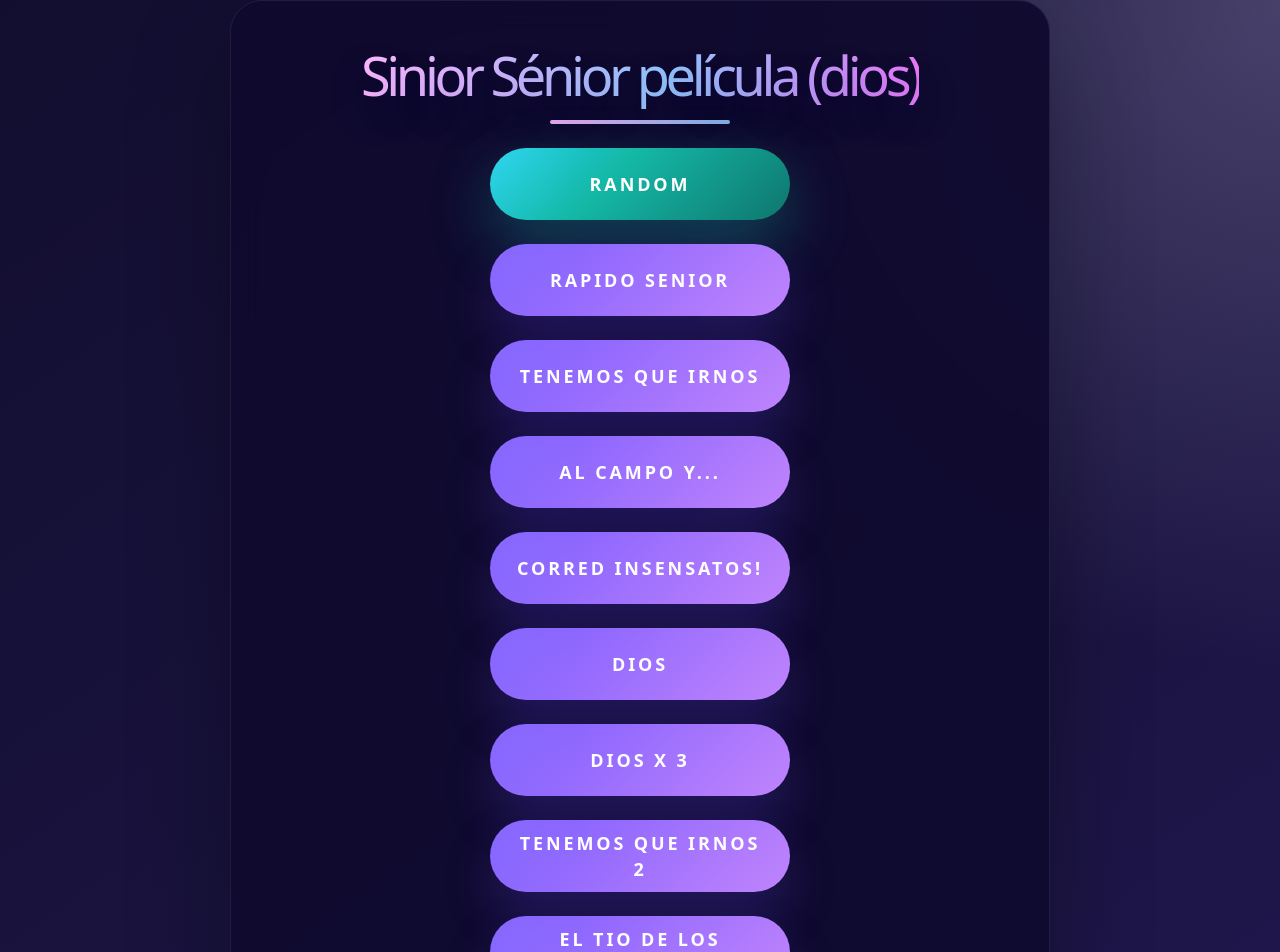
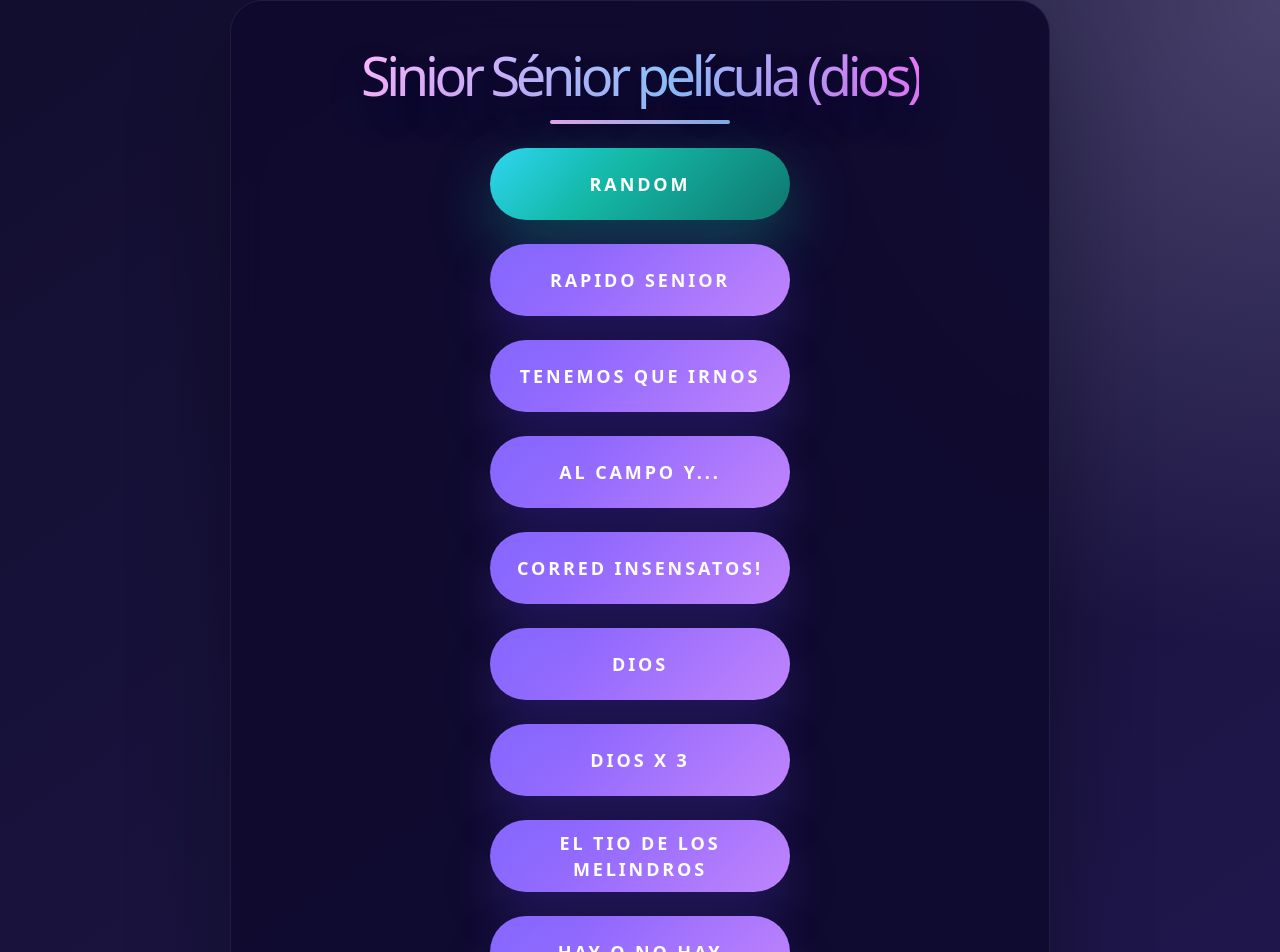
Before and after one commit to MaRossetti/siniorseniorpelicula, a React (Vite) app: page / in a window 1280 px wide. Shown: the top 952 px of the page. Built offline with nearby package versions, Linux system fonts and the light colour scheme.

Commit message:
removed a button
removed a button

```diff
--- a/src/App.tsx
+++ b/src/App.tsx
@@ -32,7 +32,6 @@ function App() {
     seniorespobrev2: `/seniorespobrev2.ogg`,
     siniorseniorpelicula: `/siniorseniorpelicula.ogg`,
     tenemoskirnos: `/tenemoskirnos.ogg`,
-    tenemosqueirnosv2: `/tenemosqueirnosv2.ogg`,
     yaestabienporfavor: `/yaestabienporfavor.ogg`,
 
   }
@@ -51,7 +50,6 @@ function App() {
       <SoundButton label="Corred insensatos!" fileUrl={audioList.corredinsensatos} />
       <SoundButton label="Dios" fileUrl={audioList.dios} />
       <SoundButton label="Dios x 3" fileUrl={audioList.diosdiosdios} />
-      <SoundButton label="Tenemos que irnos 2" fileUrl={audioList.tenemosqueirnosv2} />
       <SoundButton label="El tio de los melindros" fileUrl={audioList.eltiodelosmelindros} />
       <SoundButton label="Hay o no hay" fileUrl={audioList.hayonohay} />
       <SoundButton label="La pulicia" fileUrl={audioList.lapulicia} />
```
